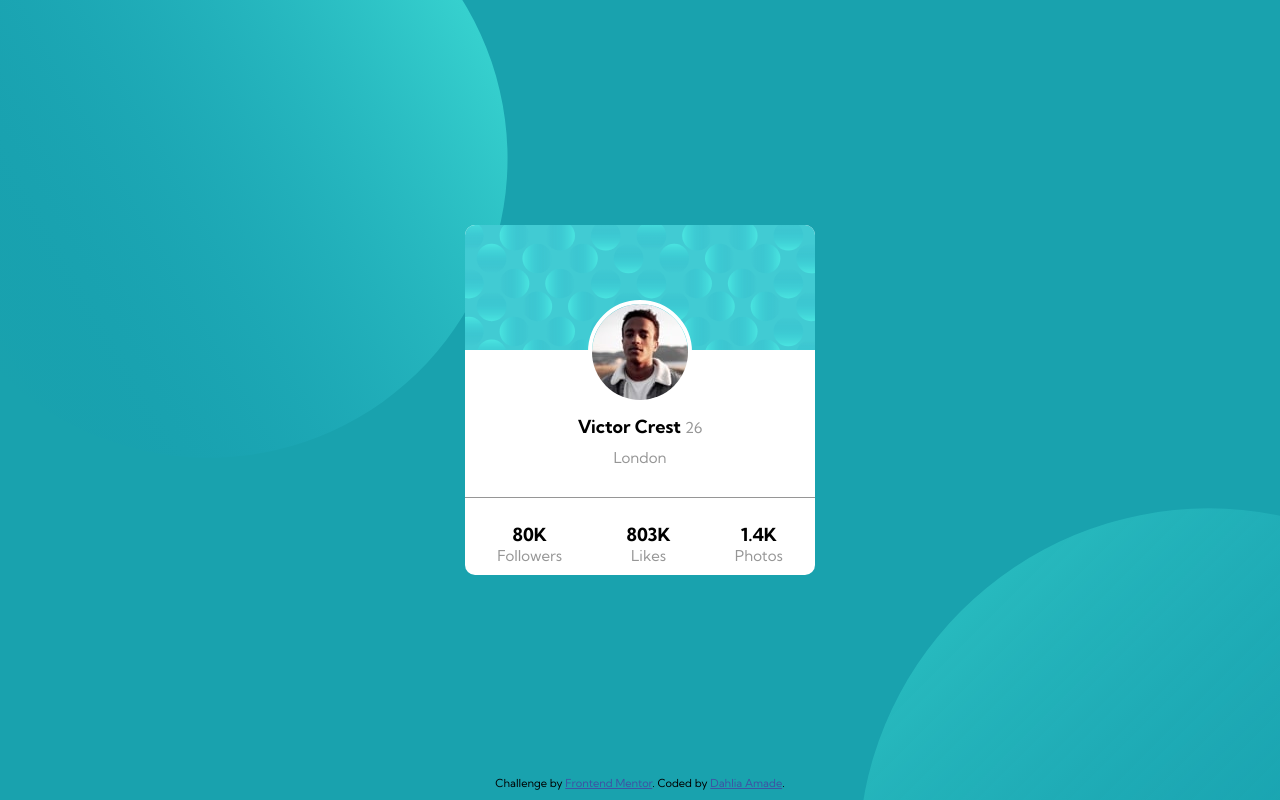
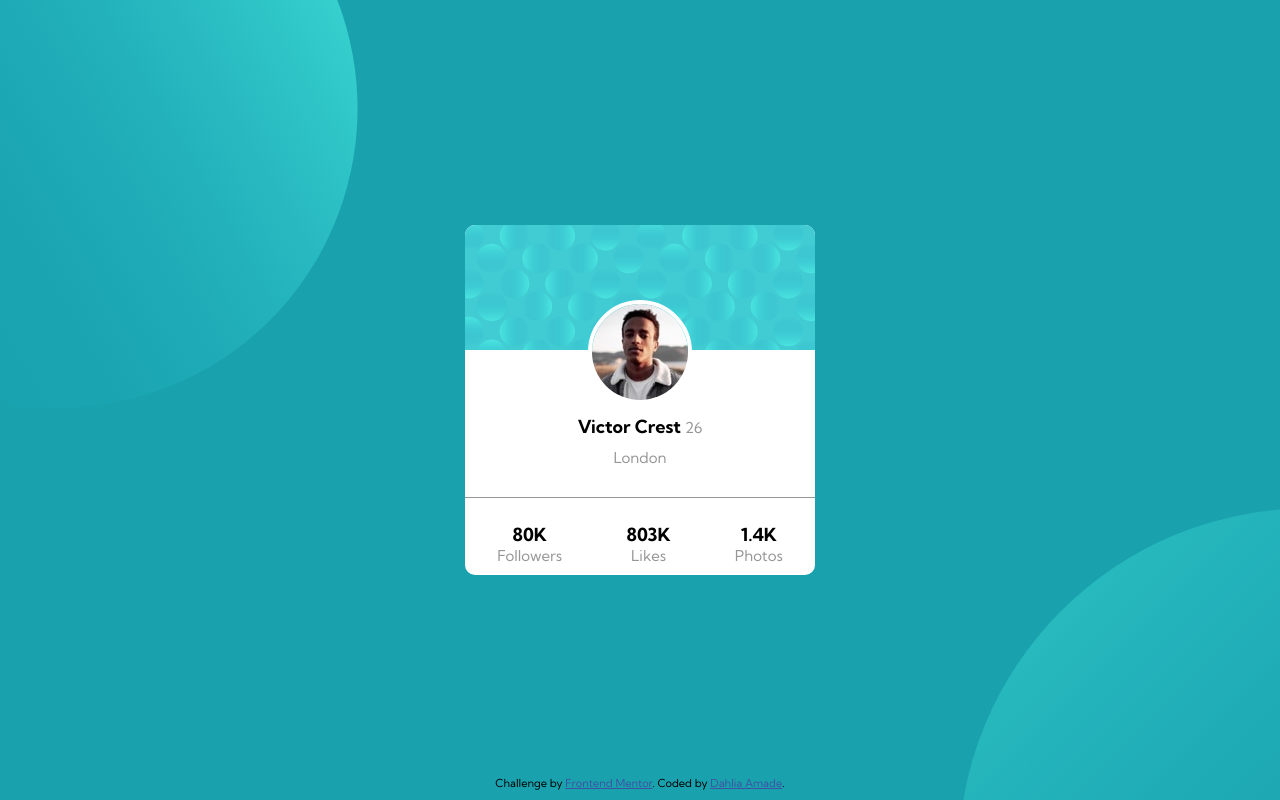
Before and after one commit to dahlia15/profile_card, a plain HTML site: page index.html in a window 1280 px wide. Drawn offline with Linux system fonts and the light colour scheme.

Commit message:
final desktop view

```diff
--- a/css/style.css
+++ b/css/style.css
@@ -8,19 +8,18 @@ body {
 .top img {
     width: 600px;
     float: left;
-    margin-left: -100px;
-    margin-top: -150px;
+    margin-left: -250px;
+    margin-top: -200px;
     transform: rotate(15deg);
     position: relative;
-}
+    }
 
 .bottom img {
     width: 700px;
     margin-top: 500px;
     position: fixed;
-    margin-left: 350px;
+    margin-left: 600px;
     z-index: -1
-
 }
 
 .card {
```
